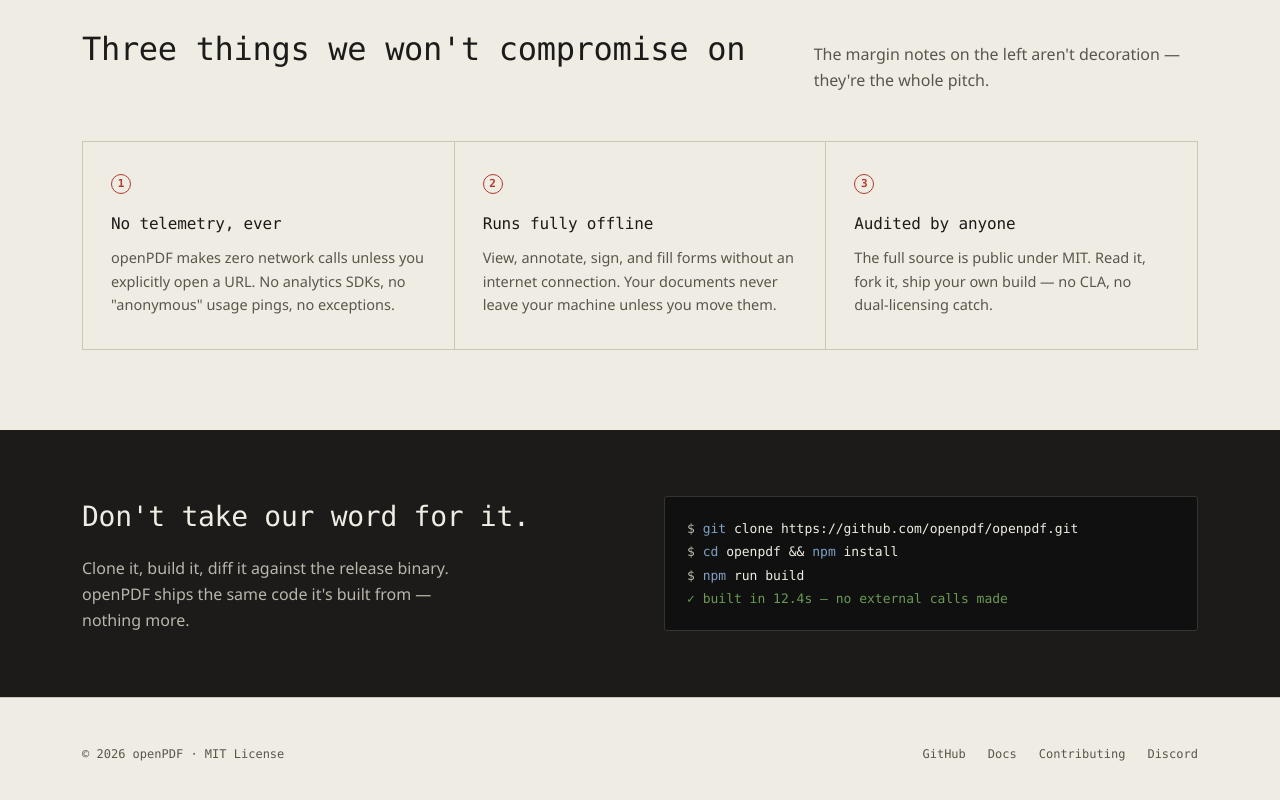
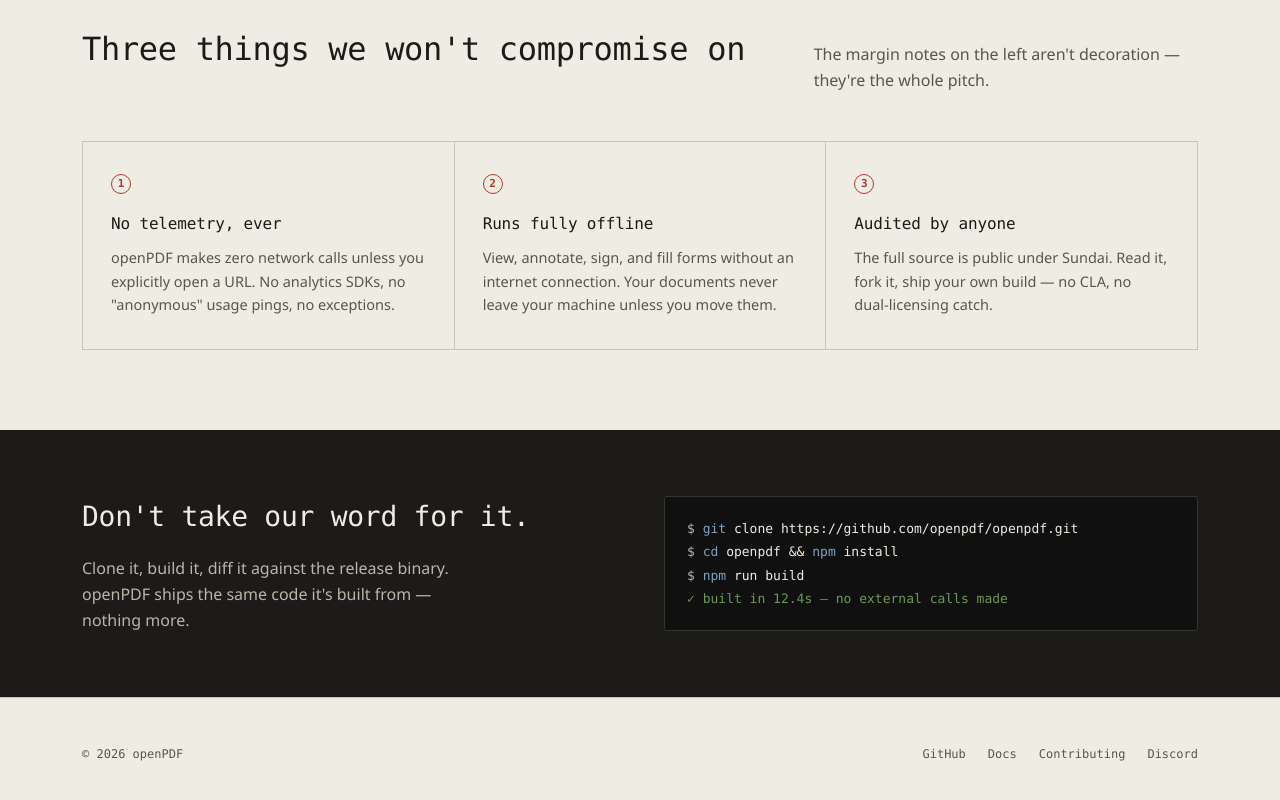
Before and after one commit to ebaenamar/jarvis-lab, a Next.js app in the folder frontend/: page / in a window 1280 px wide. Shown: the part 1490-2290 px from the top of the page. Built offline with nearby package versions, Linux system fonts and the light colour scheme; no server answers.

Commit message:
fixed typos

```diff
--- a/frontend/app/homepage.jsx
+++ b/frontend/app/homepage.jsx
@@ -305,7 +305,7 @@
                 <span className="font-display text-[11px] font-bold text-pen-red border border-pen-red w-5 h-5 rounded-full flex items-center justify-center mb-[18px]">3</span>
                 <h3 className="font-display text-base mb-2.5 tracking-[-0.01em]">Audited by anyone</h3>
                 <p className="text-[14.5px] text-ink-soft">
-                  The full source is public under MIT. Read it, fork it,
+                  The full source is public under Sundai. Read it, fork it,
                   ship your own build — no CLA, no dual-licensing catch.
                 </p>
               </div>
@@ -338,7 +338,7 @@
 
       <footer className="py-12 border-t border-line">
         <div className="max-w-[1180px] mx-auto px-8 flex justify-between items-center flex-wrap gap-4 font-display text-xs text-ink-soft">
-          <span>© {new Date().getFullYear()} openPDF · MIT License</span>
+          <span>© {new Date().getFullYear()} openPDF </span>
           <ul className="flex gap-[22px] list-none">
             <li><a className="no-underline text-ink-soft hover:text-pen-blue" href="#">GitHub</a></li>
             <li><a className="no-underline text-ink-soft hover:text-pen-blue" href="#">Docs</a></li>
```
